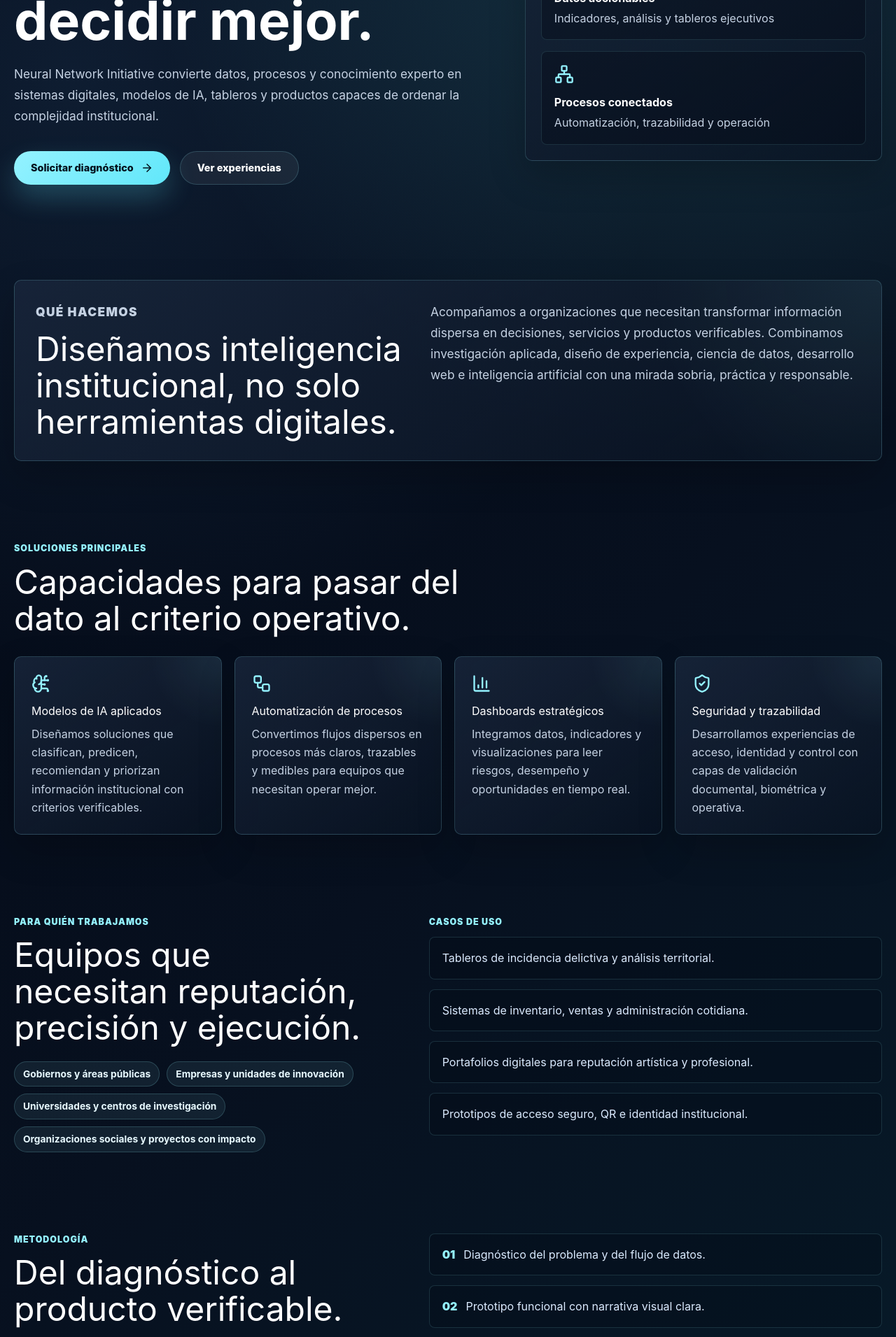
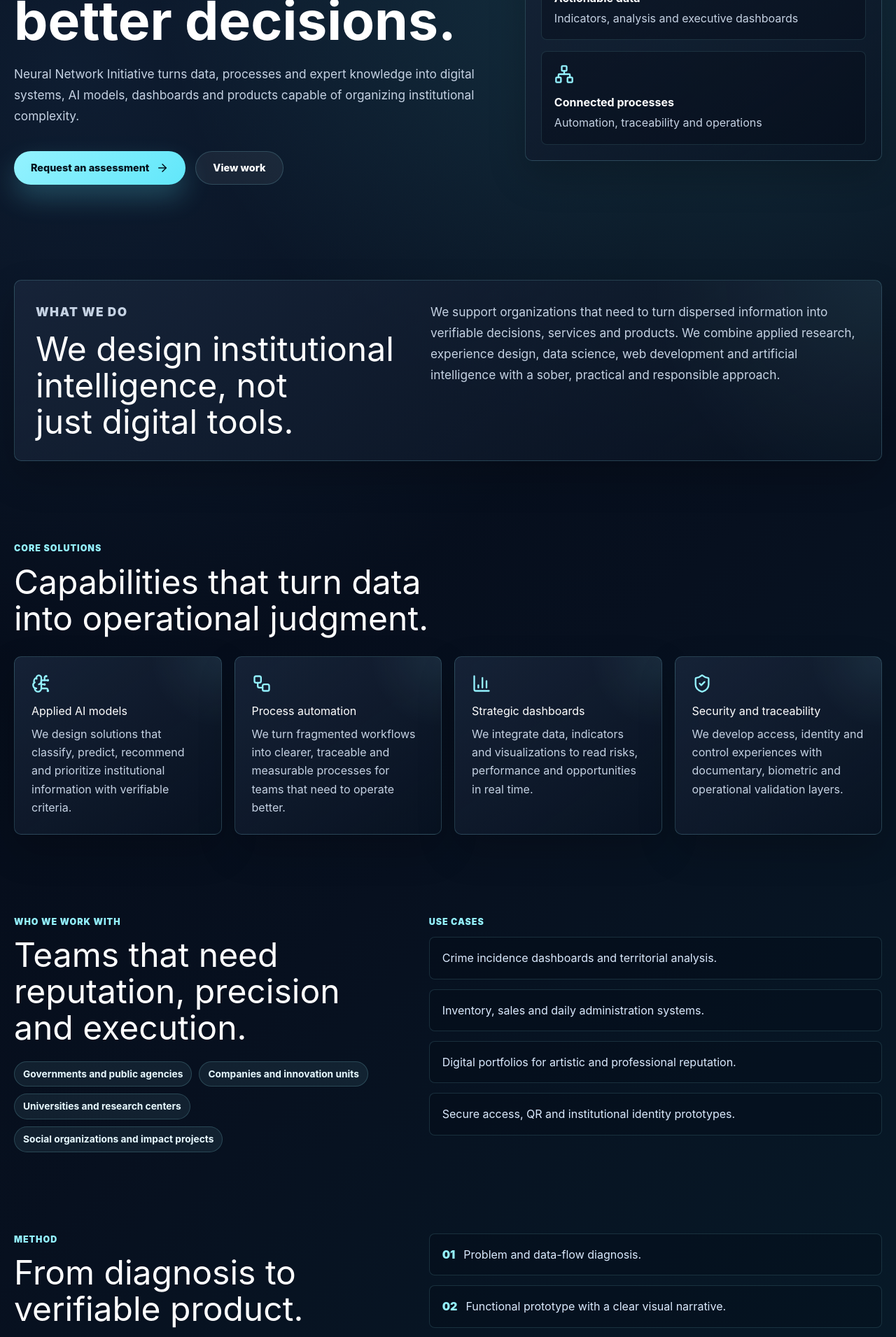
Before and after one commit to AISENSITIVITYSOLUTIONS/nni_official_page, a React (Vite) app: page / in a window 1280 px wide. Shown: the part 500-2411 px from the top of the page at 70% size. Built offline with nearby package versions, Linux system fonts and the light colour scheme.

Commit message:
Actualiza soporte bilingüe en src/pages/Home.jsx

```diff
--- a/src/pages/Home.jsx
+++ b/src/pages/Home.jsx
@@ -8,15 +8,30 @@ import {
   Workflow,
 } from 'lucide-react'
 import { Link } from 'react-router-dom'
+import { useLanguage } from '../i18n/language'
 
-const audiences = [
-  'Gobiernos y áreas públicas',
-  'Empresas y unidades de innovación',
-  'Universidades y centros de investigación',
-  'Organizaciones sociales y proyectos con impacto',
-]
-
-const solutions = [
+const homeCopy = {
+  es: {
+    heroEyebrow: 'Identidad inteligente · decisiones seguras',
+    heroTitle: 'Inteligencia aplicada para instituciones que necesitan decidir mejor.',
+    heroLead:
+      'Neural Network Initiative convierte datos, procesos y conocimiento experto en sistemas digitales, modelos de IA, tableros y productos capaces de ordenar la complejidad institucional.',
+    primary: 'Solicitar diagnóstico',
+    secondary: 'Ver experiencias',
+    panelAria: 'Capacidades de Neural Network Initiative',
+    panelStatus: 'NNI intelligence layer',
+    signals: [
+      ['IA aplicada', 'Modelos, asistentes y clasificación inteligente', BrainCircuit],
+      ['Datos accionables', 'Indicadores, análisis y tableros ejecutivos', LineChart],
+      ['Procesos conectados', 'Automatización, trazabilidad y operación', Network],
+    ],
+    introEyebrow: 'Qué hacemos',
+    introTitle: 'Diseñamos inteligencia institucional, no solo herramientas digitales.',
+    introText:
+      'Acompañamos a organizaciones que necesitan transformar información dispersa en decisiones, servicios y productos verificables. Combinamos investigación aplicada, diseño de experiencia, ciencia de datos, desarrollo web e inteligencia artificial con una mirada sobria, práctica y responsable.',
+    solutionsEyebrow: 'Soluciones principales',
+    solutionsTitle: 'Capacidades para pasar del dato al criterio operativo.',
+    solutions: [
       {
         icon: BrainCircuit,
         title: 'Modelos de IA aplicados',
@@ -37,86 +52,155 @@ const solutions = [
         title: 'Seguridad y trazabilidad',
         text: 'Desarrollamos experiencias de acceso, identidad y control con capas de validación documental, biométrica y operativa.',
       },
-]
-
-const cases = [
+    ],
+    audiencesEyebrow: 'Para quién trabajamos',
+    audiencesTitle: 'Equipos que necesitan reputación, precisión y ejecución.',
+    audiences: [
+      'Gobiernos y áreas públicas',
+      'Empresas y unidades de innovación',
+      'Universidades y centros de investigación',
+      'Organizaciones sociales y proyectos con impacto',
+    ],
+    casesEyebrow: 'Casos de uso',
+    cases: [
       'Tableros de incidencia delictiva y análisis territorial.',
       'Sistemas de inventario, ventas y administración cotidiana.',
       'Portafolios digitales para reputación artística y profesional.',
       'Prototipos de acceso seguro, QR e identidad institucional.',
-]
-
-const method = [
+    ],
+    methodEyebrow: 'Metodología',
+    methodTitle: 'Del diagnóstico al producto verificable.',
+    method: [
       'Diagnóstico del problema y del flujo de datos.',
       'Prototipo funcional con narrativa visual clara.',
       'Validación técnica, editorial y operativa.',
       'Publicación, capacitación y mejora continua.',
-]
+    ],
+    ctaEyebrow: 'Conversación inicial',
+    ctaTitle: 'Cuéntanos qué decisión, proceso o producto necesita inteligencia aplicada.',
+    cta: 'Agendar consulta',
+  },
+  en: {
+    heroEyebrow: 'Intelligent identity · safer decisions',
+    heroTitle: 'Applied intelligence for institutions that need to make better decisions.',
+    heroLead:
+      'Neural Network Initiative turns data, processes and expert knowledge into digital systems, AI models, dashboards and products capable of organizing institutional complexity.',
+    primary: 'Request an assessment',
+    secondary: 'View work',
+    panelAria: 'Neural Network Initiative capabilities',
+    panelStatus: 'NNI intelligence layer',
+    signals: [
+      ['Applied AI', 'Models, assistants and intelligent classification', BrainCircuit],
+      ['Actionable data', 'Indicators, analysis and executive dashboards', LineChart],
+      ['Connected processes', 'Automation, traceability and operations', Network],
+    ],
+    introEyebrow: 'What we do',
+    introTitle: 'We design institutional intelligence, not just digital tools.',
+    introText:
+      'We support organizations that need to turn dispersed information into verifiable decisions, services and products. We combine applied research, experience design, data science, web development and artificial intelligence with a sober, practical and responsible approach.',
+    solutionsEyebrow: 'Core solutions',
+    solutionsTitle: 'Capabilities that turn data into operational judgment.',
+    solutions: [
+      {
+        icon: BrainCircuit,
+        title: 'Applied AI models',
+        text: 'We design solutions that classify, predict, recommend and prioritize institutional information with verifiable criteria.',
+      },
+      {
+        icon: Workflow,
+        title: 'Process automation',
+        text: 'We turn fragmented workflows into clearer, traceable and measurable processes for teams that need to operate better.',
+      },
+      {
+        icon: BarChart3,
+        title: 'Strategic dashboards',
+        text: 'We integrate data, indicators and visualizations to read risks, performance and opportunities in real time.',
+      },
+      {
+        icon: ShieldCheck,
+        title: 'Security and traceability',
+        text: 'We develop access, identity and control experiences with documentary, biometric and operational validation layers.',
+      },
+    ],
+    audiencesEyebrow: 'Who we work with',
+    audiencesTitle: 'Teams that need reputation, precision and execution.',
+    audiences: [
+      'Governments and public agencies',
+      'Companies and innovation units',
+      'Universities and research centers',
+      'Social organizations and impact projects',
+    ],
+    casesEyebrow: 'Use cases',
+    cases: [
+      'Crime incidence dashboards and territorial analysis.',
+      'Inventory, sales and daily administration systems.',
+      'Digital portfolios for artistic and professional reputation.',
+      'Secure access, QR and institutional identity prototypes.',
+    ],
+    methodEyebrow: 'Method',
+    methodTitle: 'From diagnosis to verifiable product.',
+    method: [
+      'Problem and data-flow diagnosis.',
+      'Functional prototype with a clear visual narrative.',
+      'Technical, editorial and operational validation.',
+      'Launch, training and continuous improvement.',
+    ],
+    ctaEyebrow: 'Initial conversation',
+    ctaTitle: 'Tell us which decision, process or product needs applied intelligence.',
+    cta: 'Schedule a consultation',
+  },
+}
 
 export default function Home() {
+  const { language } = useLanguage()
+  const copy = homeCopy[language]
+
   return (
     <div className="home-page">
       <section className="home-hero">
         <div className="hero-copy">
-          <p className="eyebrow">Identidad inteligente · decisiones seguras</p>
-          <h1>Inteligencia aplicada para instituciones que necesitan decidir mejor.</h1>
-          <p className="hero-lead">
-            Neural Network Initiative convierte datos, procesos y conocimiento experto en
-            sistemas digitales, modelos de IA, tableros y productos capaces de ordenar la
-            complejidad institucional.
-          </p>
+          <p className="eyebrow">{copy.heroEyebrow}</p>
+          <h1>{copy.heroTitle}</h1>
+          <p className="hero-lead">{copy.heroLead}</p>
           <div className="hero-actions">
             <Link className="primary-button" to="/contacto">
-              Solicitar diagnóstico <ArrowRight size={18} />
+              {copy.primary} <ArrowRight size={18} />
             </Link>
             <Link className="secondary-button" to="/productos">
-              Ver experiencias
+              {copy.secondary}
             </Link>
           </div>
         </div>
 
-        <div className="hero-panel" aria-label="Capacidades de Neural Network Initiative">
-          <span className="panel-status">NNI intelligence layer</span>
+        <div className="hero-panel" aria-label={copy.panelAria}>
+          <span className="panel-status">{copy.panelStatus}</span>
           <div className="signal-grid">
-            <article>
-              <BrainCircuit />
-              <strong>IA aplicada</strong>
-              <span>Modelos, asistentes y clasificación inteligente</span>
+            {copy.signals.map(([title, text, Icon]) => (
+              <article key={title}>
+                <Icon />
+                <strong>{title}</strong>
+                <span>{text}</span>
               </article>
-            <article>
-              <LineChart />
-              <strong>Datos accionables</strong>
-              <span>Indicadores, análisis y tableros ejecutivos</span>
-            </article>
-            <article>
-              <Network />
-              <strong>Procesos conectados</strong>
-              <span>Automatización, trazabilidad y operación</span>
-            </article>
+            ))}
           </div>
         </div>
       </section>
 
       <section className="section-grid intro-band">
         <div>
-          <p className="eyebrow">Qué hacemos</p>
-          <h2>Diseñamos inteligencia institucional, no solo herramientas digitales.</h2>
+          <p className="eyebrow">{copy.introEyebrow}</p>
+          <h2>{copy.introTitle}</h2>
         </div>
-        <p>
-          Acompañamos a organizaciones que necesitan transformar información dispersa en
-          decisiones, servicios y productos verificables. Combinamos investigación aplicada,
-          diseño de experiencia, ciencia de datos, desarrollo web e inteligencia artificial
-          con una mirada sobria, práctica y responsable.
-        </p>
+        <p>{copy.introText}</p>
       </section>
 
       <section className="content-section">
         <div className="section-heading">
-          <p className="eyebrow">Soluciones principales</p>
-          <h2>Capacidades para pasar del dato al criterio operativo.</h2>
+          <p className="eyebrow">{copy.solutionsEyebrow}</p>
+          <h2>{copy.solutionsTitle}</h2>
         </div>
         <div className="cards-grid four">
-          {solutions.map((solution) => {
+          {copy.solutions.map((solution) => {
             const Icon = solution.icon
             return (
               <article className="glass-card" key={solution.title}>
@@ -131,18 +215,18 @@ export default function Home() {
 
       <section className="content-section split-section">
         <div>
-          <p className="eyebrow">Para quién trabajamos</p>
-          <h2>Equipos que necesitan reputación, precisión y ejecución.</h2>
+          <p className="eyebrow">{copy.audiencesEyebrow}</p>
+          <h2>{copy.audiencesTitle}</h2>
           <div className="tag-list">
-            {audiences.map((item) => (
+            {copy.audiences.map((item) => (
               <span key={item}>{item}</span>
             ))}
           </div>
         </div>
         <div>
-          <p className="eyebrow">Casos de uso</p>
+          <p className="eyebrow">{copy.casesEyebrow}</p>
           <ul className="check-list">
-            {cases.map((item) => (
+            {copy.cases.map((item) => (
               <li key={item}>{item}</li>
             ))}
           </ul>
@@ -151,11 +235,11 @@ export default function Home() {
 
       <section className="content-section split-section">
         <div>
-          <p className="eyebrow">Metodología</p>
-          <h2>Del diagnóstico al producto verificable.</h2>
+          <p className="eyebrow">{copy.methodEyebrow}</p>
+          <h2>{copy.methodTitle}</h2>
         </div>
         <ol className="method-list">
-          {method.map((item) => (
+          {copy.method.map((item) => (
             <li key={item}>{item}</li>
           ))}
         </ol>
@@ -163,11 +247,11 @@ export default function Home() {
 
       <section className="cta-band">
         <div>
-          <p className="eyebrow">Conversación inicial</p>
-          <h2>Cuéntanos qué decisión, proceso o producto necesita inteligencia aplicada.</h2>
+          <p className="eyebrow">{copy.ctaEyebrow}</p>
+          <h2>{copy.ctaTitle}</h2>
         </div>
         <Link className="primary-button" to="/contacto">
-          Agendar consulta
+          {copy.cta}
         </Link>
       </section>
     </div>
```
Lines whose indentation alone changed are shown as unchanged.
